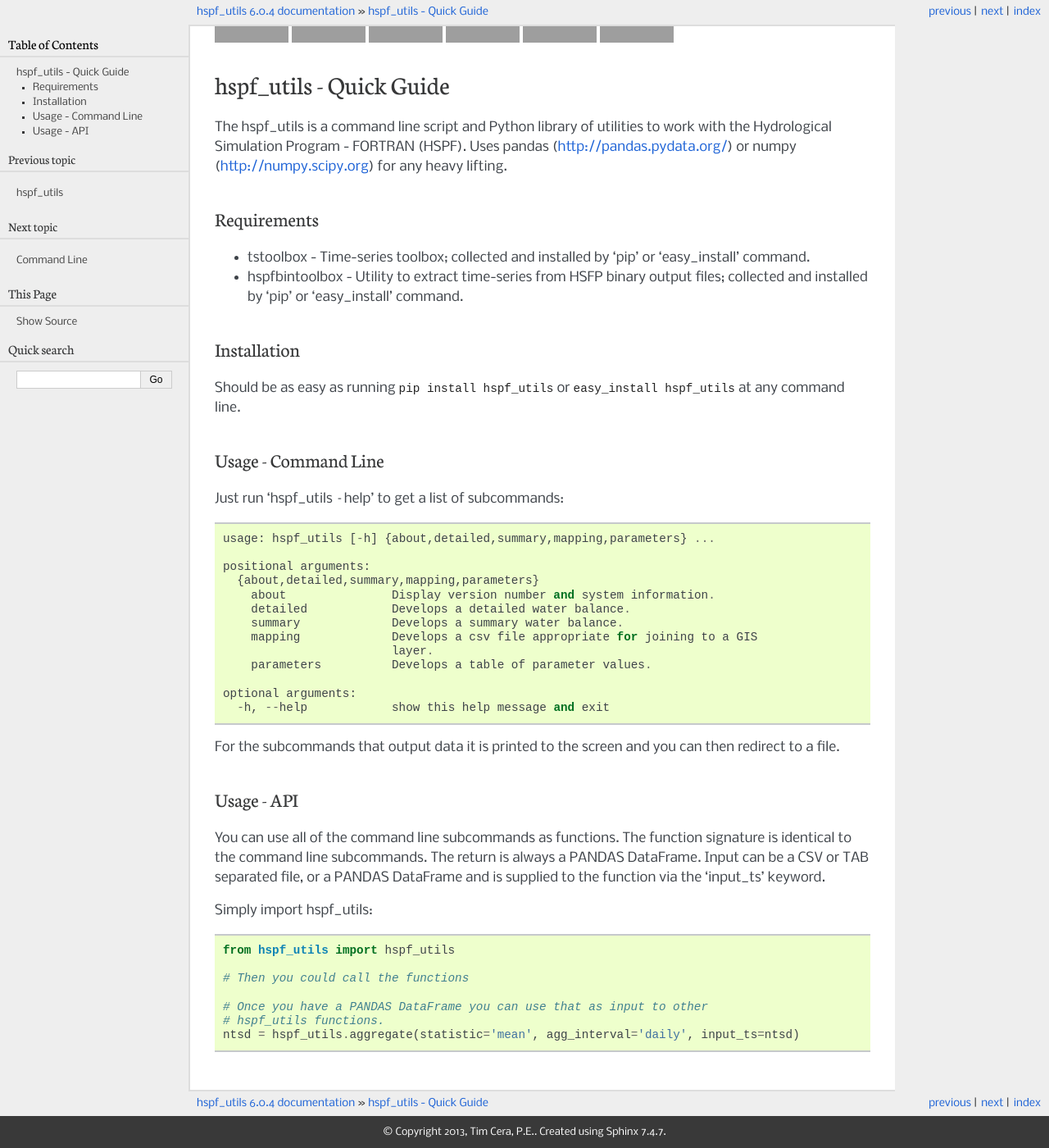
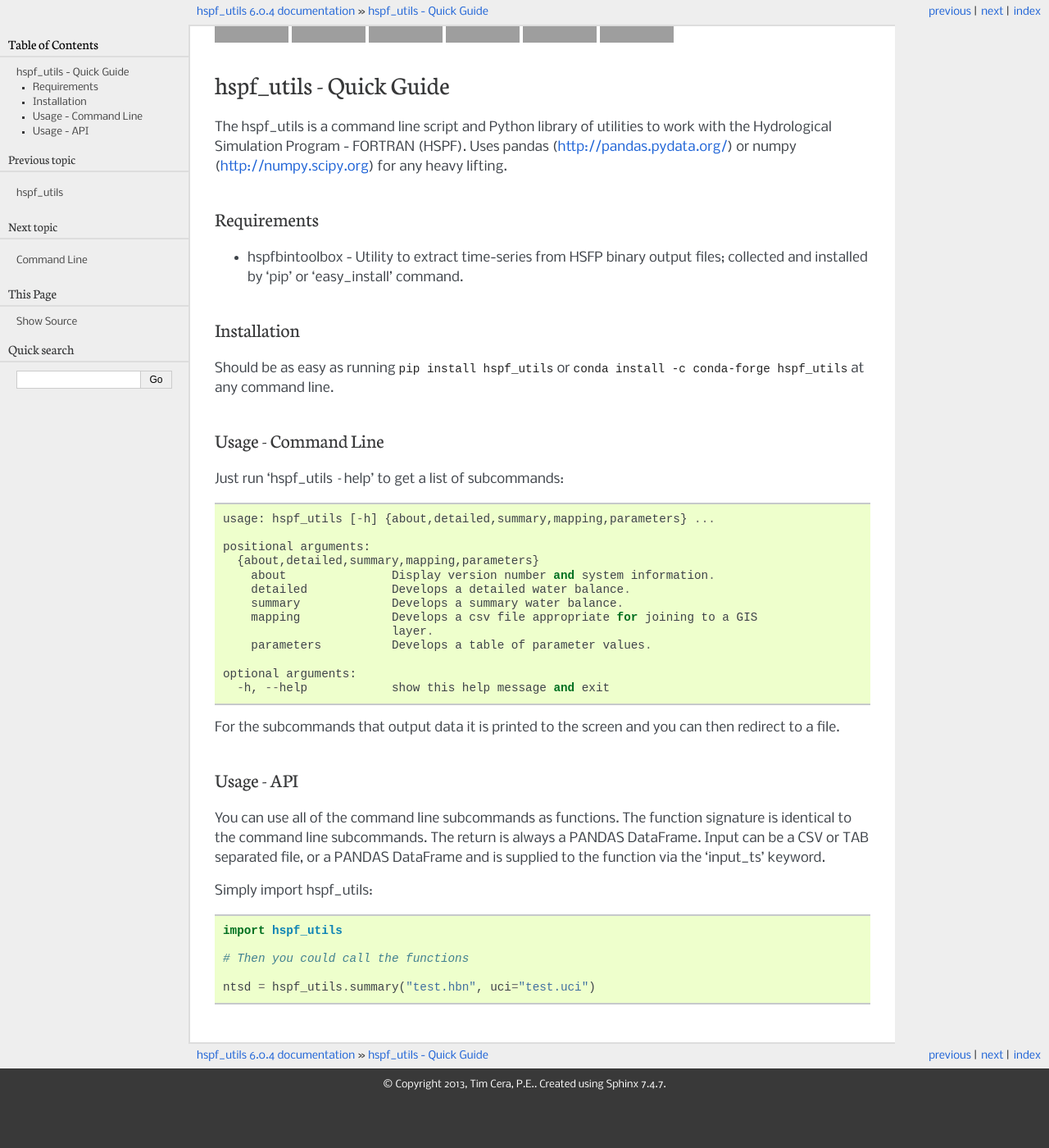
Before and after one commit to timcera/hspf_utils, a Sphinx documentation site: the page built from docs/readme.rst, in a window 1280 px wide. Shown: the whole page at 82% size. Built offline with Sphinx 7.4.7, drawn with Linux system fonts in a browser that asks for light colours; after the commit the page ends 1342 px from its top, so only the background shows below that; grey boxes are pictures that could not be loaded.

```diff
--- a/README.rst
+++ b/README.rst
@@ -37,15 +37,13 @@
 
 Requirements
 ------------
-* tstoolbox - Time-series toolbox; collected and installed by 'pip' or
-  'easy_install' command.
 * hspfbintoolbox - Utility to extract time-series from HSFP binary output
   files; collected and installed by 'pip' or 'easy_install' command.
 
 Installation
 ------------
 Should be as easy as running ``pip install hspf_utils`` or
-``easy_install hspf_utils`` at any command line.
+``conda install -c conda-forge hspf_utils`` at any command line.
 
 Usage - Command Line
 --------------------
@@ -77,10 +75,8 @@
 
 Simply import hspf_utils::
 
-  from hspf_utils import hspf_utils
+    import hspf_utils
 
-  # Then you could call the functions
+    # Then you could call the functions
 
-  # Once you have a PANDAS DataFrame you can use that as input to other
-  # hspf_utils functions.
-  ntsd = hspf_utils.aggregate(statistic='mean', agg_interval='daily', input_ts=ntsd)
+    ntsd = hspf_utils.summary("test.hbn", uci="test.uci")
```
Also changed, not shown: docs/function_summary.rst (+4 -5 lines), .pre-commit-config.yaml, 2 other files.
